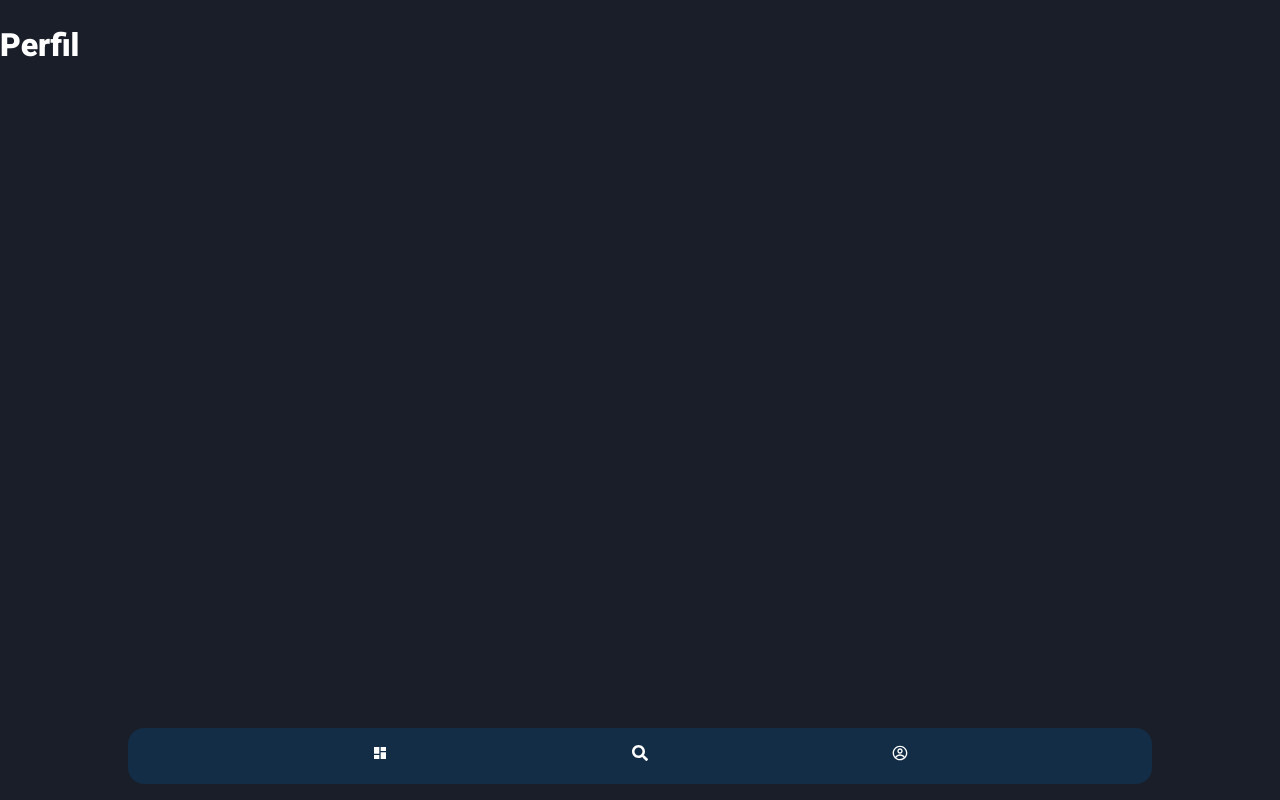
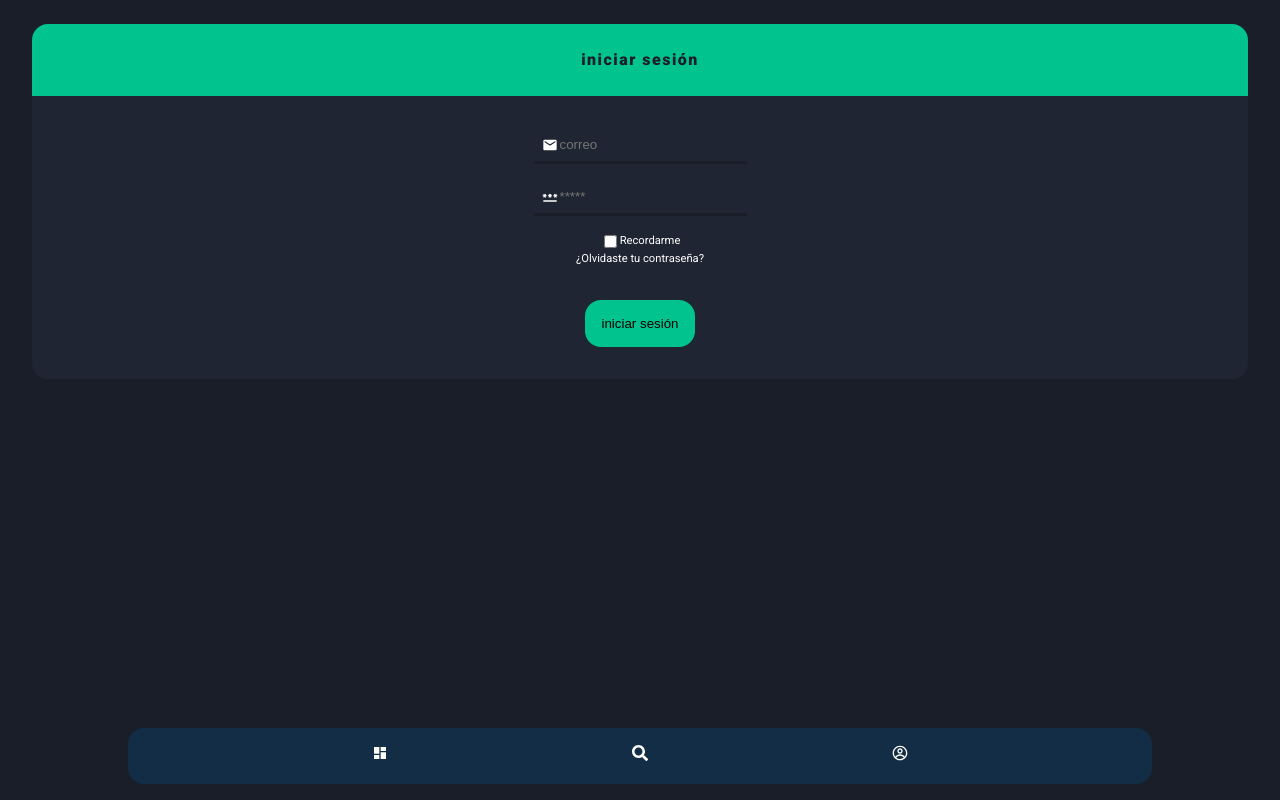
Before and after one commit to IamDavidev/artGallery, a React (Vite) app: page /perfil in a window 1280 px wide. Built offline with nearby package versions, Linux system fonts and the light colour scheme; a web font is replaced by a local one.

Commit message:
🧐 👔 ⬇️ 💄 - download img - login view -  change search loading for spiner - change name modal photo - styles

```diff
--- a/models.json
+++ b/models.json
@@ -1 +1 @@
-[{"analyzerName":"intellisense-members","languageName":"javascript","identity":{"modelId":"1A3F919CD5B7725108B03C349630A1C82B03","outputId":"4A84987F2428442A9EC84563BB2BC063","modifiedTimeUtc":"2020-09-28T23:11:53.754Z"},"filePath":"1A3F919CD5B7725108B03C349630A1C82B03_4A84987F2428442A9EC84563BB2BC063","lastAccessTimeUtc":"2022-04-08T21:02:33.733Z"}]
+[{"analyzerName":"intellisense-members","languageName":"javascript","identity":{"modelId":"1A3F919CD5B7725108B03C349630A1C82B03","outputId":"4A84987F2428442A9EC84563BB2BC063","modifiedTimeUtc":"2020-09-28T23:11:53.754Z"},"filePath":"1A3F919CD5B7725108B03C349630A1C82B03_4A84987F2428442A9EC84563BB2BC063","lastAccessTimeUtc":"2022-04-10T18:08:23.956Z"}]
--- a/src/components/ModalPhoto/index.tsx
+++ b/src/components/ModalPhoto/index.tsx
@@ -18,7 +18,7 @@ const ModalPhoto = ({ data, contain }: any) => {
 				onClick={viweModal}>
 				{modalState ? <MdOutlineExpandMore /> : <MdOutlineExpandLess />}
 			</button>
-			<h1 className={styles.modalTitle}>Digital Art</h1>
+			<h1 className={styles.modalTitle}>Arte Digital</h1>
 			<p>
 				<span>Artista</span>
 				<span>{data.user.name}</span>
@@ -34,7 +34,7 @@ const ModalPhoto = ({ data, contain }: any) => {
 				<span>{data.created_at.split('T')[0]}</span>
 			</p>
 			<div className={styles.modalDescription}>
-				<p>{data.description}</p>
+				<p>{data.description && data?.description?.substring(0, 50) + '...'}</p>
 			</div>
 			<section className={styles.modalInfoPhoto}>
 				<p>
@@ -53,7 +53,6 @@ const ModalPhoto = ({ data, contain }: any) => {
 					<img src={data.user.profile_image.small} alt={data.user.username} />
 					<span>{data.user.username}</span>
 				</Link>
-				{data.user.bio && <p>{data.user.bio.substring(0, 50) + '...'}</p>}
 			</section>
 		</div>
 	);
--- /dev/null
+++ b/src/layouts/Login/index.tsx
@@ -0,0 +1,32 @@
+import { MdPassword, MdEmail } from 'react-icons/md';
+import styles from './login.module.scss';
+const Login = () => {
+	return (
+		<section className={styles.Login}>
+			<header className={styles.headerLogin}>
+				<h1 className={styles.titleHeaderLogin}>iniciar sesión</h1>
+			</header>
+			<div className={styles.containForm}>
+				<form className={styles.formLogin}>
+					<label className=''>
+						<MdEmail />
+						<input type='text' name='email' placeholder='correo' />
+					</label>
+					<label>
+						<MdPassword />
+						<input type='password' name='password' placeholder='*****' />
+					</label>
+					<div className={styles.optionsFormLogin}>
+						<div>
+							<input type='checkbox' />
+							<span>Recordarme</span>
+						</div>
+						<a href='#'>¿Olvidaste tu contraseña?</a>
+					</div>
+					<button className={styles.btnFormLogin}>iniciar sesión</button>
+				</form>
+			</div>
+		</section>
+	);
+};
+export default Login;
--- /dev/null
+++ b/src/layouts/Login/login.module.scss
@@ -0,0 +1,73 @@
+.Login {
+	margin: 1rem;
+	padding: 0.5rem 1rem;
+	box-sizing: border-box;
+	border-radius: 1rem;
+}
+
+.headerLogin {
+	display: flex;
+	align-items: center;
+	justify-content: center;
+	background-color: var(--title--color);
+	color: var(--background--color);
+	border-radius: 1rem 1rem 0 0;
+	text-align: center;
+	.titleHeaderLogin {
+		font-size: 1rem;
+		margin: 0.5rem;
+		padding: 1rem 0;
+		letter-spacing: 1.5px;
+	}
+}
+
+.containForm {
+	background-color: var(--card--color);
+	padding: 2rem 1rem;
+	border-radius: 0 0 1rem 1rem;
+	.formLogin {
+		display: flex;
+		flex-direction: column;
+		align-items: center;
+		justify-content: center;
+		gap: 1rem;
+		label {
+			input {
+				background: transparent;
+				border: none;
+				color: var(--text--color);
+
+				&:focus {
+					outline: none;
+				}
+			}
+			display: flex;
+			align-items: center;
+			border-bottom: 3px solid var(--background--color);
+			padding: 0.5rem;
+		}
+		.optionsFormLogin {
+			font-size: 0.7rem;
+			display: flex;
+			flex-direction: column;
+			justify-content: space-between;
+			align-items: center;
+			div {
+				display: flex;
+				align-items: center;
+			}
+			a {
+				color: var(--text--color);
+				text-decoration: none;
+			}
+		}
+
+		button {
+			margin-top: 1rem;
+			border: none;
+			padding: 1rem;
+			background-color: var(--title--color);
+			border-radius: 1rem;
+		}
+	}
+}
--- a/src/views/Photo/index.tsx
+++ b/src/views/Photo/index.tsx
@@ -1,10 +1,10 @@
+import { GrCloudDownload } from 'react-icons/gr';
 import { useParams } from 'react-router-dom';
+
 import ButtonBack from '../../components/ButtonBack';
-
 import ModalPhoto from '../../components/ModalPhoto';
 import SpinnerLoading from '../../components/SpinnerLoading';
 import useApi from '../../hooks/useApi';
-
 import styles from './photo.module.scss';
 
 const Photo = () => {
@@ -18,11 +18,17 @@ const Photo = () => {
 	const dataPhoto = data;
 
 	if (loading) return <SpinnerLoading />;
+
 	return (
 		<>
 			<div className='renderImg'>
 				<picture className={styles.containerPhoto}>
-					<ButtonBack path='back' />
+					<div className={styles.optionsPhoto}>
+						<ButtonBack path='back' />
+						<a href={data.links.download} target='_blank'>
+							<GrCloudDownload />
+						</a>
+					</div>
 					<img
 						src={data.urls.small}
 						alt=''
--- a/src/views/Photo/photo.module.scss
+++ b/src/views/Photo/photo.module.scss
@@ -7,7 +7,19 @@
 	// 	top: -2rem;
 	// 	height: calc(100vh + 2rem);
 	// }
-
+	.optionsPhoto {
+		position: relative;
+		z-index: 20;
+		display: flex;
+		align-items: center;
+		justify-content: space-between;
+		padding: 0 2rem;
+		a {
+			border: none;
+			background-color: transparent;
+			font-size: 1.5rem;
+		}
+	}
 	.imgFit {
 		object-fit: cover;
 		position: absolute;
@@ -18,6 +30,9 @@
 		object-fit: contain;
 		position: absolute;
 		left: 0;
+		width: 100vw;
+		top: 0;
+		min-height: 8rem;
 	}
 }
 .containerModal {
--- a/src/views/Profile/index.tsx
+++ b/src/views/Profile/index.tsx
@@ -1,10 +1,12 @@
+import { useState } from 'react';
+import Login from '../../layouts/Login';
 import Navbar from '../../layouts/Navbar';
 
 const Profile = () => {
+	const [logged, setLogged] = useState(false);
 	return (
 		<div>
-			<h1>Perfil</h1>
-
+			{!logged ? <Login /> : <p>logged </p>}
 			<Navbar />
 		</div>
 	);
--- a/src/views/Search/index.tsx
+++ b/src/views/Search/index.tsx
@@ -22,7 +22,7 @@ const Searcn = () => {
 		setSearch(value);
 	};
 
-	if (loading) return <p>loading ...</p>;
+	if (loading) return <SpinnerLoading />;
 	console.log(data?.results);
 
 	return (
```
Also changed, not shown: tasks/index.txt.
